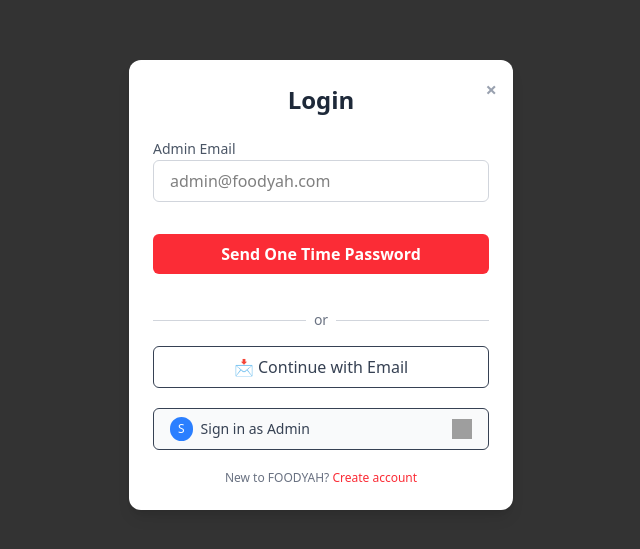
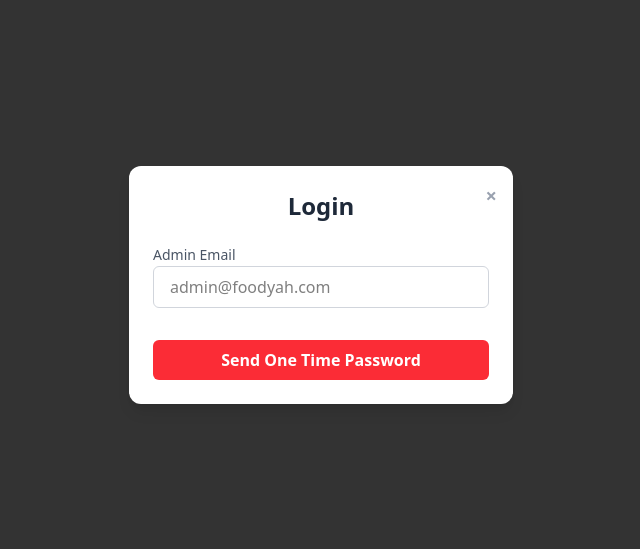
Before and after one commit to sayaib/food-app-prod, a React (Vite) app in the folder client/: page /admin-login in a window 1280 px wide. Shown: the part 115-664 px from the top of the page, without its empty margins (319-959 px from the left). Built offline with nearby package versions, Linux system fonts and the light colour scheme; grey boxes are pictures that could not be loaded.

Commit message:
fixed some minor mistake

```diff
--- a/client/src/App.jsx
+++ b/client/src/App.jsx
@@ -10,6 +10,7 @@
 import Sidebar from "./components/NavBar/Sidebar";
 import Navbar from "./components/NavBar/Navbar";
 import AdminLogin from "./components/Admin/AdminLogin";
+import Dashboard from "./pages/User/Dashboard";
 
 const Layout = ({ children }) => {
   return (
@@ -48,9 +49,19 @@
         <Route
           path="/restaurant-onboard"
           element={
+            <ProtectedRoute allowedRoles={["restaurant"]}>
+              <Layout>
+                <OnBoard />
+              </Layout>
+            </ProtectedRoute>
+          }
+        />
+        <Route
+          path="/user-dashboard"
+          element={
             <ProtectedRoute allowedRoles={["user"]}>
               <Layout>
-                <OnBoard />
+                <Dashboard />
               </Layout>
             </ProtectedRoute>
           }
--- a/client/src/components/Admin/AdminLogin.jsx
+++ b/client/src/components/Admin/AdminLogin.jsx
@@ -71,36 +71,6 @@
             >
               Send One Time Password
             </button>
-
-            <div className="flex items-center my-4">
-              <hr className="flex-grow border-gray-300" />
-              <span className="mx-2 text-sm text-gray-500">or</span>
-              <hr className="flex-grow border-gray-300" />
-            </div>
-
-            <button
-              onClick={() => setStep(2)}
-              className="w-full border py-2 rounded-md flex justify-center items-center text-gray-700 hover:bg-gray-50"
-            >
-              📩 Continue with Email
-            </button>
-
-            <button
-              disabled
-              className="w-full border py-2 rounded-md flex justify-between items-center px-4 mt-3 bg-gray-50 text-sm text-gray-700 cursor-not-allowed"
-            >
-              <div className="flex items-center gap-2">
-                <div className="bg-blue-500 text-white px-2 py-1 rounded-full text-xs">
-                  S
-                </div>
-                <span>Sign in as Admin</span>
-              </div>
-              <img
-                src="https://upload.wikimedia.org/wikipedia/commons/5/53/Google_%22G%22_Logo.svg"
-                alt="Google"
-                className="w-5 h-5"
-              />
-            </button>
           </>
         ) : (
           <>
@@ -122,11 +92,6 @@
             </button>
           </>
         )}
-
-        <p className="text-xs text-center text-gray-500">
-          New to FOODYAH?{" "}
-          <span className="text-red-500 cursor-pointer">Create account</span>
-        </p>
       </div>
     </div>
   );
--- a/client/src/components/NavBar/Sidebar.jsx
+++ b/client/src/components/NavBar/Sidebar.jsx
@@ -21,6 +21,12 @@
   },
   {
     to: "/restaurant-onboard",
+    icon: <LayoutDashboard size={20} />,
+    label: "Dashboard",
+    roles: ["restaurant"],
+  },
+  {
+    to: "/user-dashboard",
     icon: <LayoutDashboard size={20} />,
     label: "Dashboard",
     roles: ["user"],
--- a/client/src/contexts/AuthContext.jsx
+++ b/client/src/contexts/AuthContext.jsx
@@ -15,6 +15,7 @@
     setUser(null);
     localStorage.removeItem("token");
     localStorage.removeItem("role");
+    localStorage.removeItem("user");
   };
 
   useEffect(() => {
--- a/client/src/pages/Register.jsx
+++ b/client/src/pages/Register.jsx
@@ -18,6 +18,7 @@
       ...(state?.isEmail
         ? { email: state.identifier, phone }
         : { phone: state.identifier, email }),
+      role: "restaurant",
     };
 
     const res = await fetch("http://localhost:5000/api/auth/register", {
--- /dev/null
+++ b/client/src/pages/User/Dashboard.jsx
@@ -0,0 +1,7 @@
+import React from "react";
+
+function Dashboard() {
+  return <div>Dashboard</div>;
+}
+
+export default Dashboard;
```
Also changed, not shown: 2 other files (tests, documents, lock files or other folders).
